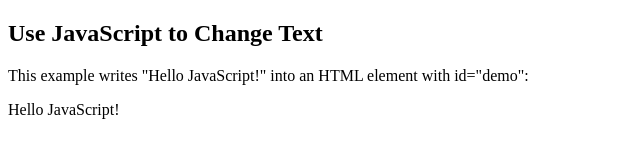
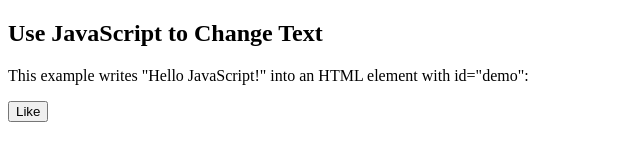
Before and after one commit to Memyselfandi1234/javascript1, a plain HTML site: page index.html in a window 1280 px wide. Shown: the whole page, without its empty margins (0-640 px from the left). Drawn offline with Linux system fonts and the light colour scheme.

Commit message:
Update index.html

```diff
--- a/index.html
+++ b/index.html
@@ -5,11 +5,13 @@
 <h2>Use JavaScript to Change Text</h2>
 <p>This example writes "Hello JavaScript!" into an HTML element with id="demo":</p>
 
-<p id="demo"></p>
-
+<p id="like"></p>
+  <button type="button" onclick="likeFunction()">Like</button>
 <script>
-document.getElementById("demo").innerHTML = "Hello JavaScript!";
-</script>
+function likeFunction() {
+  document.getElementById("like").innerHTML = "Liked!";
+}
+  </script>
 
 </body>
 </html>
```
